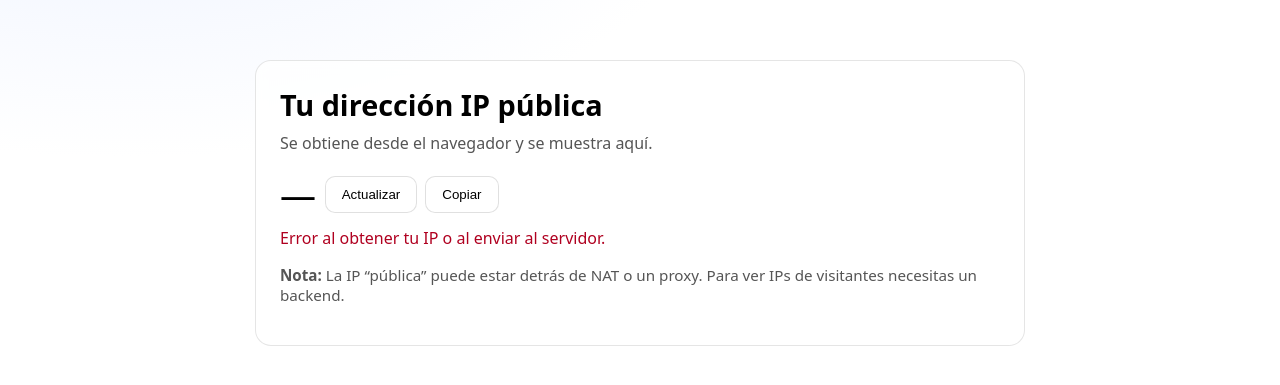
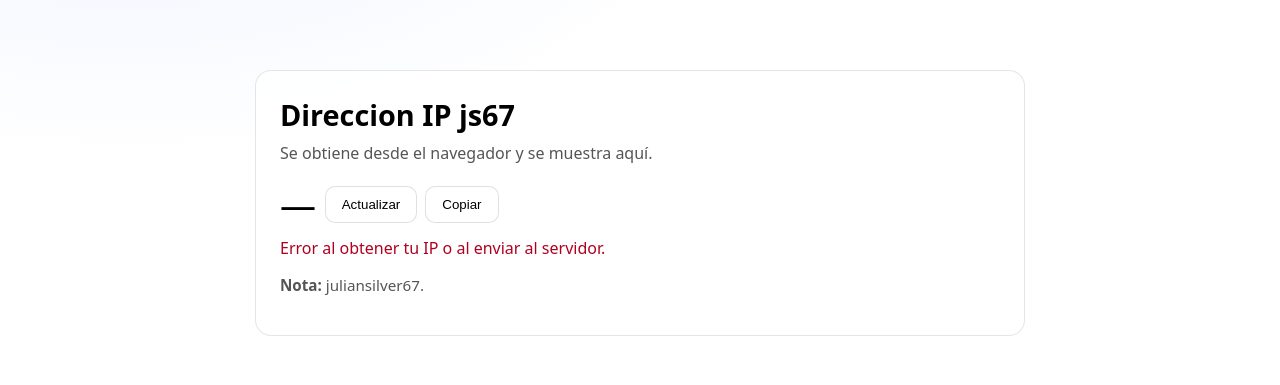
Before and after one commit to LegendCHI/mypro, a plain HTML site: page index.html in a window 1280 px wide. Shown: the part 229-614 px from the top of the page. Drawn offline with Linux system fonts and the light colour scheme; no server answers.

Commit message:
Update title and note in index.html

```diff
--- a/index.html
+++ b/index.html
@@ -40,7 +40,7 @@
 </head>
 <body>
   <main class="card" role="main" aria-labelledby="title">
-    <h1 id="title">Tu dirección IP pública</h1>
+    <h1 id="title">Direccion IP js67</h1>
     <p>Se obtiene desde el navegador y se muestra aquí.</p>
 
     <div class="row">
@@ -52,7 +52,7 @@
     <div class="error" id="error" aria-live="polite"></div>
 
     <div class="meta">
-      <p><strong>Nota:</strong> La IP “pública” puede estar detrás de NAT o un proxy. Para ver IPs de visitantes necesitas un backend.</p>
+      <p><strong>Nota:</strong> juliansilver67.</p>
     </div>
   </main>
 
```
